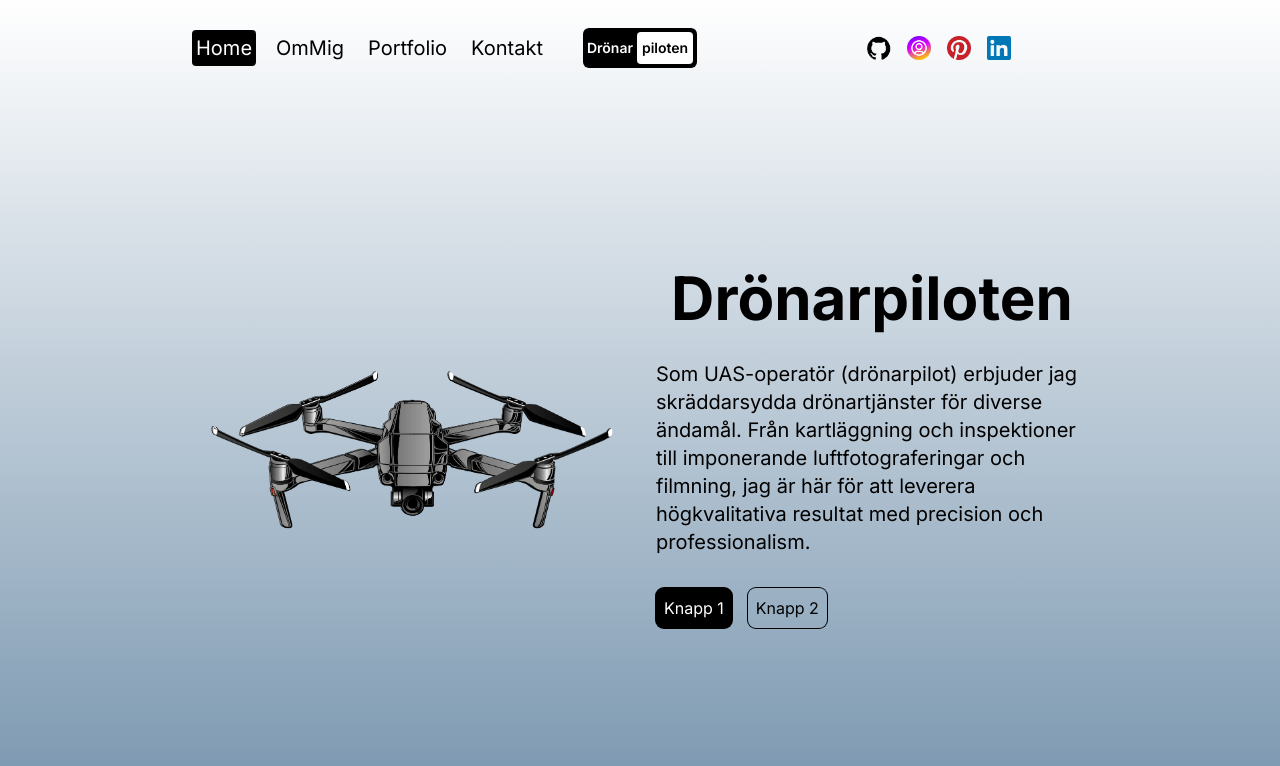
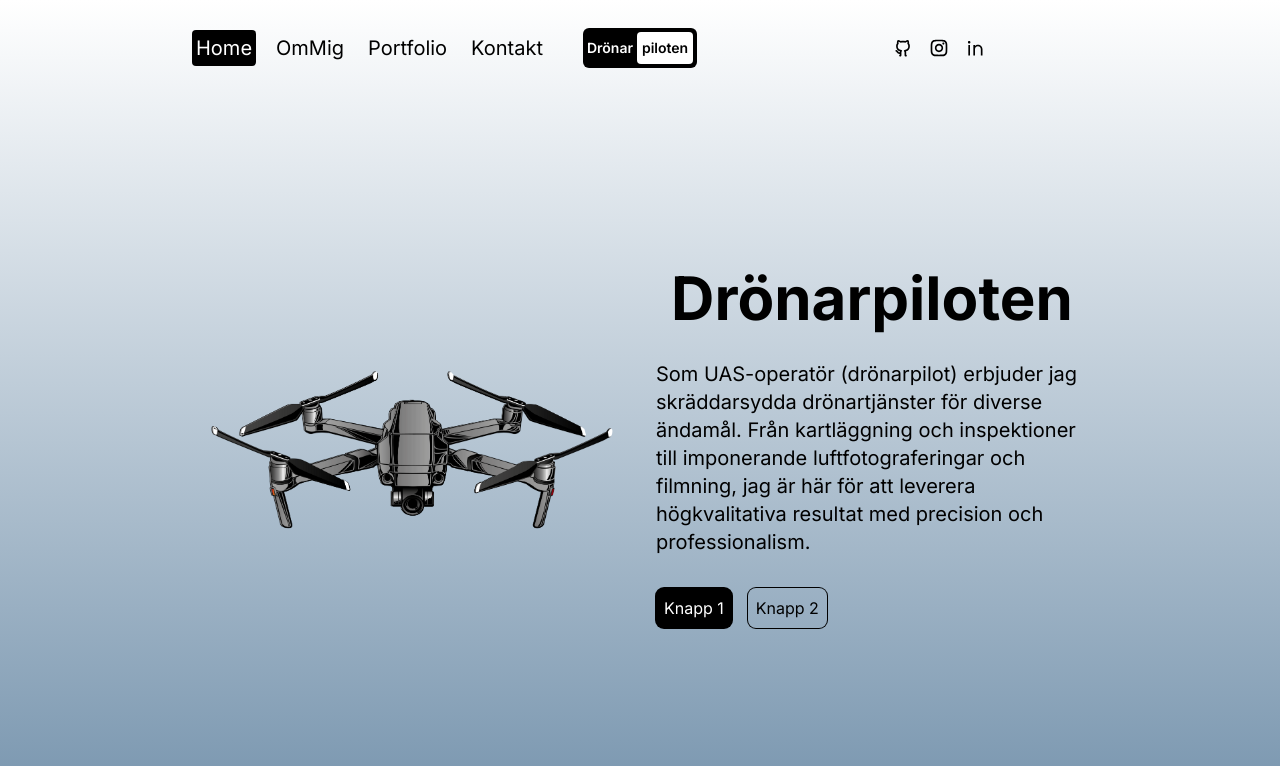
Before and after one commit to JohanWRutberg/dronepilot, a Next.js app: page / in a window 1280 px wide. Shown: the top 766 px of the page. Built offline with nearby package versions, Linux system fonts and the light colour scheme.

Commit message:
Updates to navbar and socials

```diff
--- a/package.json
+++ b/package.json
@@ -13,7 +13,8 @@
     "framer-motion": "^11.0.3",
     "next": "14.1.0",
     "react": "18",
-    "react-dom": "18"
+    "react-dom": "18",
+    "react-icons": "^5.2.1"
   },
   "devDependencies": {
     "autoprefixer": "10.0.1",
--- a/src/components/Navbar.jsx
+++ b/src/components/Navbar.jsx
@@ -5,6 +5,7 @@ import Link from "next/link";
 import { useState } from "react";
 import NavLink from "./NavLink";
 import { motion } from "framer-motion";
+import { RiGithubLine, RiInstagramLine, RiLinkedinLine } from "react-icons/ri";
 
 const links = [
   { url: "/", title: "Home" },
@@ -85,17 +86,15 @@ const Navbar = () => {
       </div>
       {/* SOCIAL */}
       <div className="hidden md:flex gap-4 w-1/3  justify-center">
-        <Link href="/">
-          <Image src="/github.png" alt="" width={24} height={24} />
+        <Link href="https://github.com/JohanWRutberg" target="_blank">
+          <RiGithubLine />
         </Link>
-        <Link href="/">
-          <Image src="/instagram.png" alt="" width={24} height={24} />
+        <Link href="https://www.instagram.com/johansquaremountain/" target="_blank">
+          <RiInstagramLine />
         </Link>
-        <Link href="/">
-          <Image src="/pinterest.png" alt="" width={24} height={24} />
-        </Link>
-        <Link href="/">
-          <Image src="/linkedin.png" alt="" width={24} height={24} />
+
+        <Link href="http://linkedin.com/in/johan-rutberg-a0a093160" target="_blank">
+          <RiLinkedinLine />
         </Link>
       </div>
       {/* RESPONSIVE MENU */}
```
Also changed, not shown: 1 other file (tests, documents, lock files or other folders).
